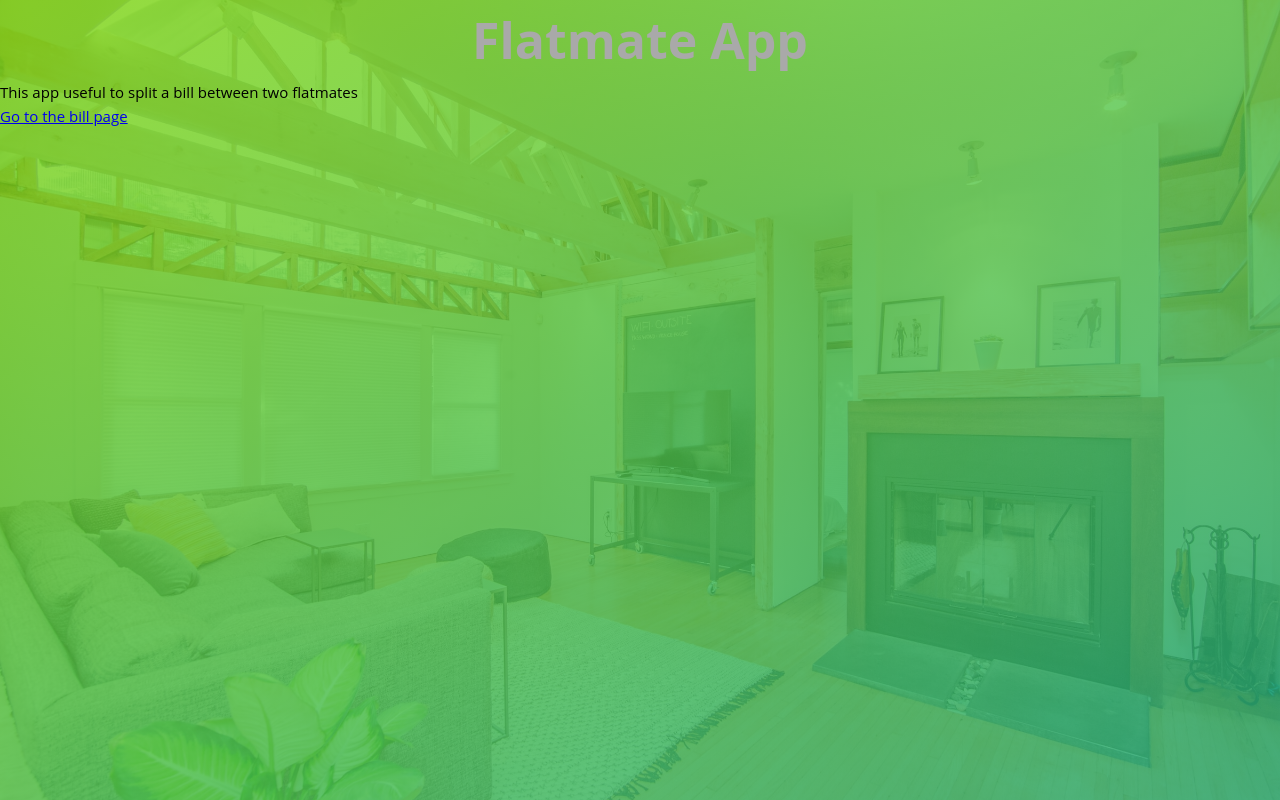
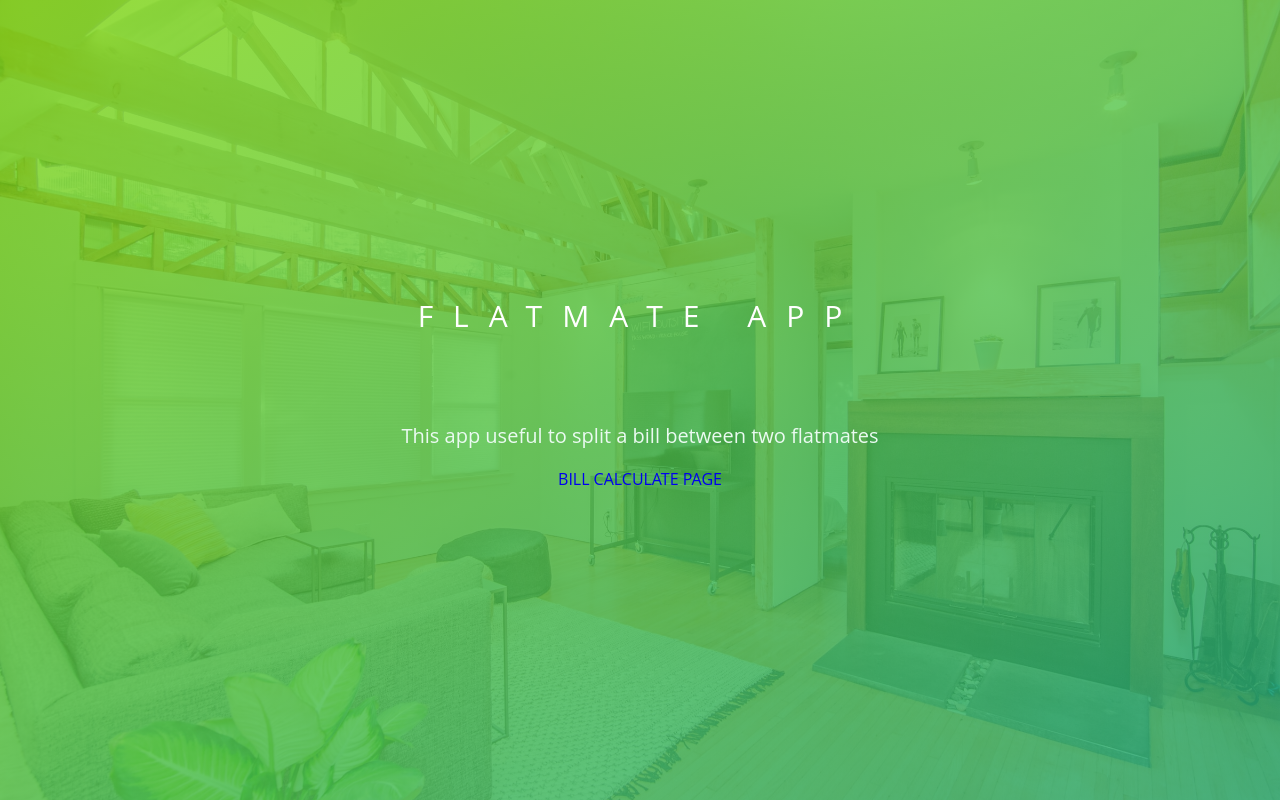
Before and after one commit to aysebat/FlatmatesBill, a Flask app: page / in a window 1280 px wide. Run offline with Flask 2, Linux system fonts and the light colour scheme.

Commit message:
Designing the app

```diff
--- a/static/main.css
+++ b/static/main.css
@@ -35,20 +35,70 @@ body {
 }
 
 .home {
-height: 100vh;
+  height: 100vh;
   background-image: linear-gradient(to right bottom,
                                     rgba(126, 213, 11, 0.8),
                                     rgba(40, 180, 131, 0.8)),
                                     url(../image/home.jpeg);
   background-size: cover;
   background-position: top;
+  height: 100vh;
+  display: flex;
+  flex-direction: column;
+  align-items: center;
+  justify-content: center;
+}
+
+.heading-primary {
+  color: #fff;
+  text-transform: uppercase;
+  margin-bottom: 8rem;
+  font-size: 3rem;
+  font-weight: 500;
+  letter-spacing: 2.0rem;
+  }
+
+.heading-sub {
+    color: #EAFAF1;
+    font-size: 2rem;
+    font-weight: 400;
+    text-align: center;
+ }
+
+.container{
+    max-width: 120rem;
+    height: 100vh;
+    margin: 1rem auto;
+    display: flex;
+    flex-direction: column;
+    align-items: center;
+    justify-content: space-between;
 
 }
 
-.container{
-    max-width: 120rem;
-    margin: 1rem auto;
-}
+
+.btn, .btn:link, .btn:visited {
+  text-transform: uppercase;
+  text-decoration: none;
+  padding: 1.5rem 4rem;
+  display: inline-block;
+  border-radius: 10rem;
+  transition: all .2s;
+  position: relative;
+  font-size: 1.6rem;
+  border: none;
+  cursor: pointer; }
+
+.btn:hover {
+  transform: translateY(-0.3rem);
+  box-shadow: 0px 1rem 2rem rgba(0, 0, 0, 0.4); }
+  .btn:hover::after {
+    transform: scaleX(1.4) scaleY(1.6);
+    opacity: 0; }
+
+.btn:active {
+  transform: translateY(-0.1rem);
+  box-shadow: 0px 0.5rem 1rem rgba(0, 0, 0, 0.4); }
 
 
 
--- a/templates/index.html
+++ b/templates/index.html
@@ -8,9 +8,9 @@
 </head>
 <body>
 <div class="home">
-    <h2>Flatmate App</h2>
-    <p>This app useful to split a bill between two flatmates</p>
-    <a href={{url_for('bill_form_page')}}>Go to the bill page</a>
+    <h1 class="heading-primary">Flatmate App</h1>
+    <p class="heading-sub">This app useful to split a bill between two flatmates</p>
+    <a href={{url_for('bill_form_page')}} class="btn btn--white btn--animated">Bill Calculate Page</a>
 </div>
 
 </body>
```
